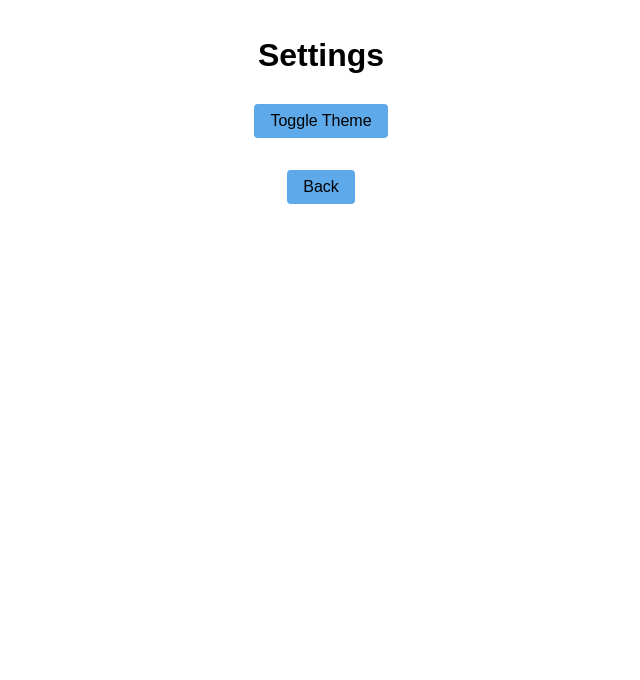
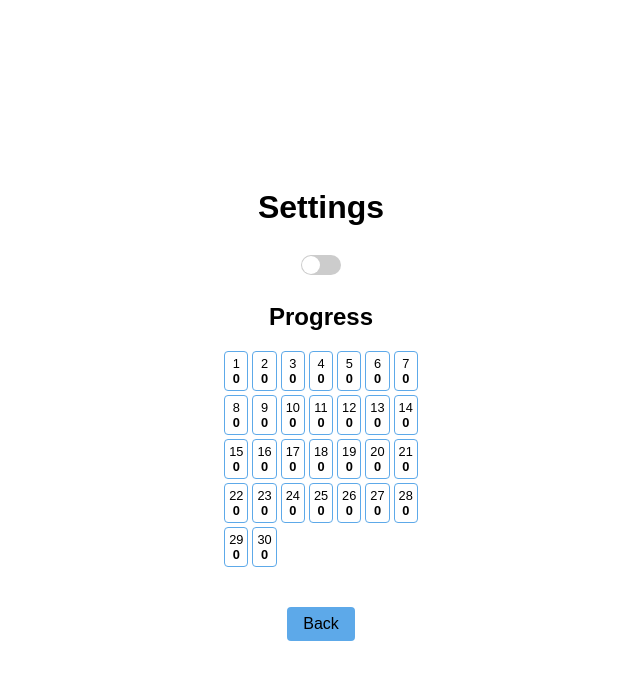
Before and after one commit to jlchapa/blackpolygon, a plain HTML site: page brain/settings.html in a window 1280 px wide. Shown: the whole page, without its empty margins (319-959 px from the left). Drawn offline with Linux system fonts and the light colour scheme.

Commit message:
Enhance games and settings (#9)

```diff
--- a/brain/digits/digits-game.js
+++ b/brain/digits/digits-game.js
@@ -1,3 +1,5 @@
+import { addProgress } from '../progress.js';
+
 class DigitsGame extends HTMLElement {
   constructor() {
     super();
@@ -21,6 +23,7 @@ class DigitsGame extends HTMLElement {
         :host {
           display: block;
           max-width: 400px;
+          margin: 0 auto;
         }
         .score {
           margin: 0.5em 0;
@@ -85,6 +88,7 @@ class DigitsGame extends HTMLElement {
     const value = this.answerField.value.trim();
     if (value === this.sequence) {
       this.score++;
+      addProgress();
       this.round++;
       this.updateScore();
       this.nextRound();
--- /dev/null
+++ b/brain/progress-calendar.js
@@ -0,0 +1,25 @@
+import { getProgress } from './progress.js';
+
+class ProgressCalendar extends HTMLElement {
+  connectedCallback() {
+    this.render();
+  }
+
+  render() {
+    const data = getProgress();
+    const now = new Date();
+    const year = now.getFullYear();
+    const month = now.getMonth();
+    const daysInMonth = new Date(year, month + 1, 0).getDate();
+    let html = '<div class="calendar">';
+    for (let d = 1; d <= daysInMonth; d++) {
+      const date = new Date(year, month, d).toISOString().slice(0, 10);
+      const count = data[date] || 0;
+      html += `<div class="day"><span class="num">${d}</span><span class="count">${count}</span></div>`;
+    }
+    html += '</div>';
+    this.innerHTML = html;
+  }
+}
+
+customElements.define('progress-calendar', ProgressCalendar);
--- /dev/null
+++ b/brain/progress.js
@@ -0,0 +1,12 @@
+export function addProgress() {
+  const key = 'progress';
+  const data = JSON.parse(localStorage.getItem(key) || '{}');
+  const today = new Date().toISOString().slice(0, 10);
+  data[today] = (data[today] || 0) + 1;
+  localStorage.setItem(key, JSON.stringify(data));
+}
+
+export function getProgress() {
+  const key = 'progress';
+  return JSON.parse(localStorage.getItem(key) || '{}');
+}
--- a/brain/settings.html
+++ b/brain/settings.html
@@ -9,13 +9,26 @@
 </head>
 <body>
   <h1>Settings</h1>
-  <p>
-    <button id="theme-toggle">Toggle Theme</button>
-  </p>
+  <div class="toggle-wrapper">
+    <div id="theme-toggle" class="toggle"><div class="handle"></div></div>
+  </div>
+  <h2>Progress</h2>
+  <progress-calendar></progress-calendar>
   <p><a href="index.html"><button>Back</button></a></p>
   <script type="module">
     import { toggleTheme } from './theme.js';
-    document.getElementById('theme-toggle').addEventListener('click', toggleTheme);
+    import './progress-calendar.js';
+    const toggleEl = document.getElementById('theme-toggle');
+    function syncToggle() {
+      const current = document.documentElement.getAttribute('data-theme') || 'light';
+      if (current === 'dark') toggleEl.classList.add('on');
+      else toggleEl.classList.remove('on');
+    }
+    toggleEl.addEventListener('click', () => {
+      toggleTheme();
+      toggleEl.classList.toggle('on');
+    });
+    syncToggle();
   </script>
 </body>
 </html>
--- a/brain/style.css
+++ b/brain/style.css
@@ -17,6 +17,11 @@ body {
   text-align: center;
   background: var(--bg-color);
   color: var(--text-color);
+  min-height: 100vh;
+  display: flex;
+  flex-direction: column;
+  justify-content: center;
+  align-items: center;
 }
 
 button {
@@ -34,3 +39,46 @@ button:disabled {
   opacity: 0.6;
   cursor: default;
 }
+
+.toggle {
+  width: 40px;
+  height: 20px;
+  border-radius: 10px;
+  background: #ccc;
+  position: relative;
+  margin: 0.5em auto;
+}
+.toggle .handle {
+  width: 18px;
+  height: 18px;
+  border-radius: 50%;
+  background: #fff;
+  position: absolute;
+  top: 1px;
+  left: 1px;
+  transition: left 0.2s;
+}
+.toggle.on {
+  background: var(--accent-color);
+}
+.toggle.on .handle {
+  left: 21px;
+}
+
+.calendar {
+  display: grid;
+  grid-template-columns: repeat(7, 1fr);
+  gap: 4px;
+  max-width: 280px;
+  margin: 0 auto 1em;
+}
+.calendar .day {
+  border: 1px solid var(--accent-color);
+  padding: 4px;
+  border-radius: 4px;
+  font-size: 0.8em;
+}
+.calendar .count {
+  display: block;
+  font-weight: bold;
+}
```
Also changed, not shown: brain/digits/index.html (+1 -0 lines), brain/sequence/index.html (+1 -0 lines), brain/sequence/sequence-game.js (+6 -3 lines), brain/shapes/index.html (+1 -0 lines), brain/shapes/shapes-game.js (+11 -9 lines).
